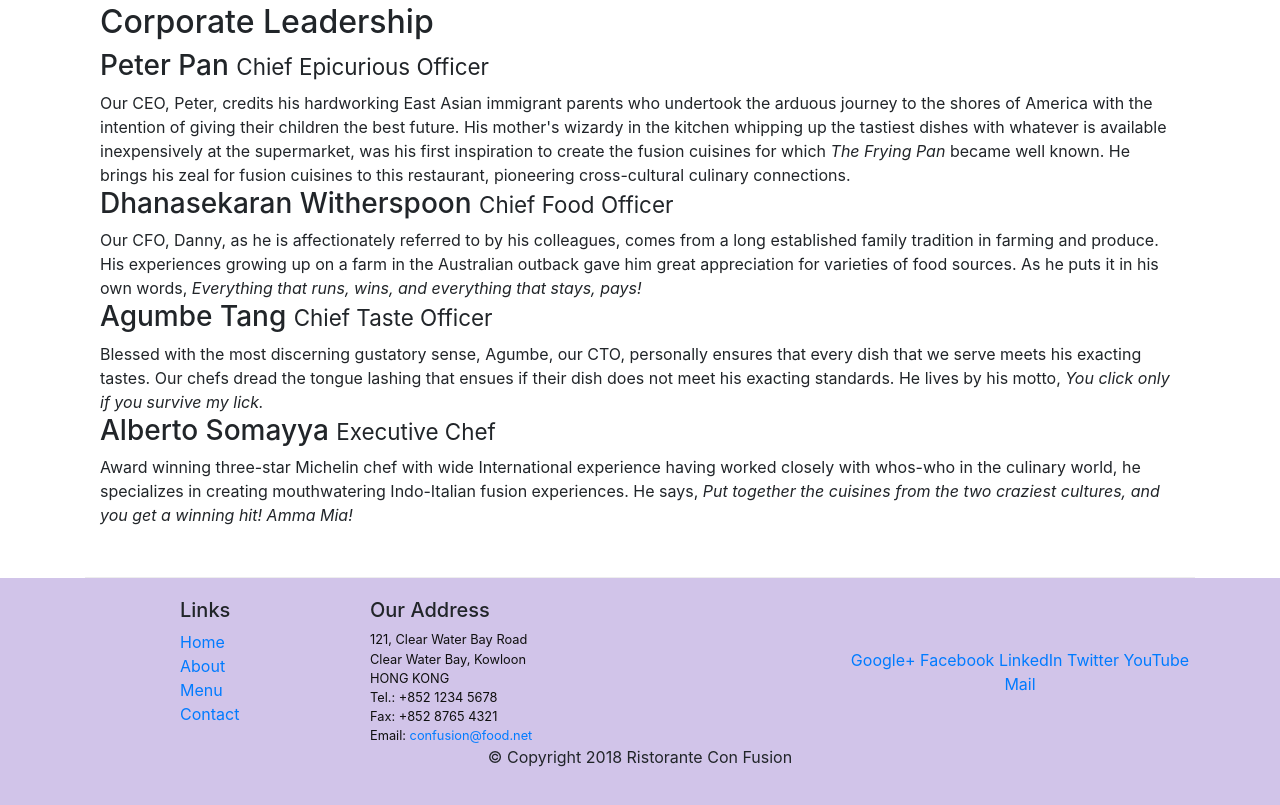
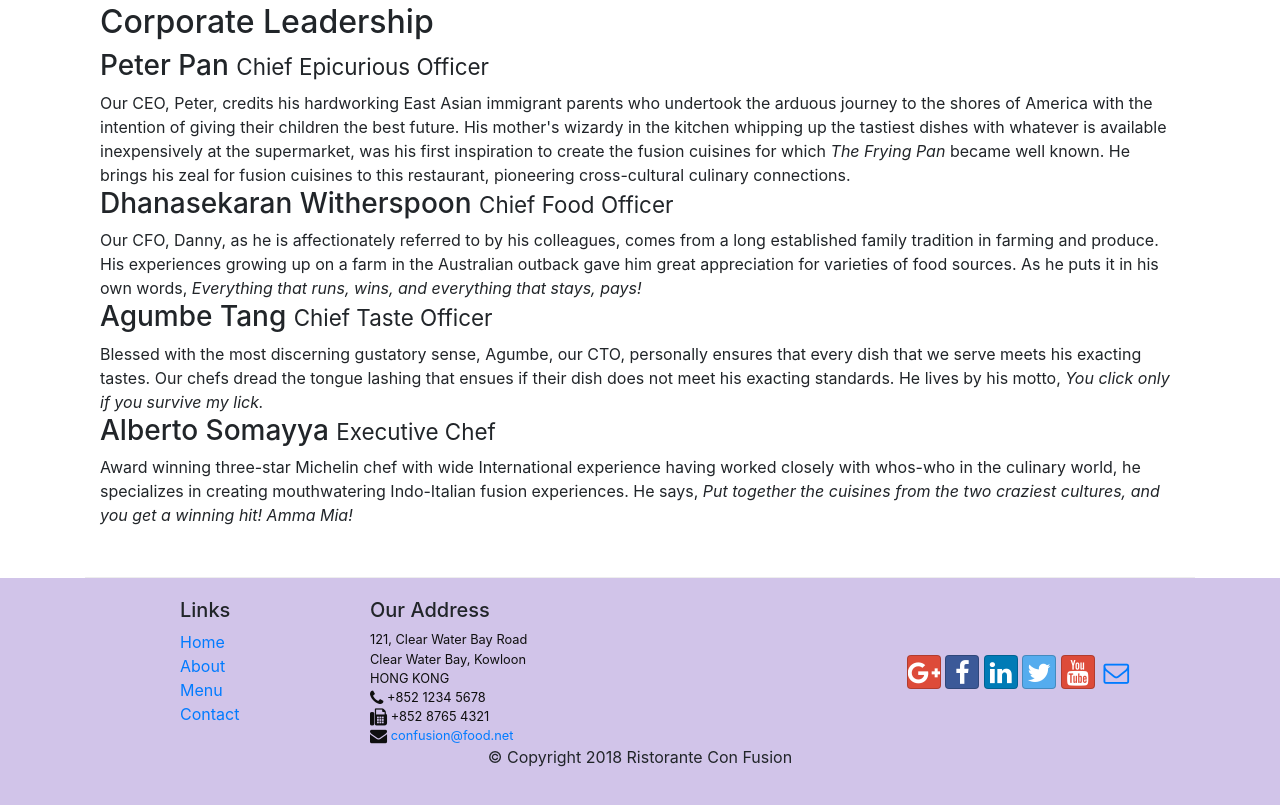
Before and after one commit to Nikhilvinnakota/Bootstrap-Week-1, a website: page aboutus.html in a window 1280 px wide. Shown: the part 912-1717 px from the top of the page. Drawn offline with nearby package versions, Linux system fonts and the light colour scheme.

Commit message:
icon fonts

```diff
--- a/aboutus.html
+++ b/aboutus.html
@@ -9,6 +9,8 @@
 
     <!-- Bootstrap CSS -->
     <link rel="stylesheet" href="node_modules/bootstrap/dist/css/bootstrap.min.css">
+    <link rel="stylesheet" href="node_modules/font-awesome/css/font-awesome.min.css">
+    <link rel="stylesheet" href="node_modules/bootstrap-social/bootstrap-social.css">
     <link rel="stylesheet" href="css/styles.css">
     <title>Ristorante Con Fusion: About Us</title>
 
@@ -27,10 +29,10 @@
             <div class="collapse navbar-collapse" id="Navbar">
             <ul class="navbar-nav mr-auto">
 
-            <li class="nav-item"><a class="nav-link" href="./index.html">Home</a></li>
-            <li class="nav-item active"><a class="nav-link" href="#">About</a></li>
-            <li class="nav-item"><a class="nav-link" href="#">Menu</a></li>
-            <li class="nav-item"><a class="nav-link" href="#">Contact</a></li>
+            <li class="nav-item"><a class="nav-link" href="./index.html"><span class="fa fa-home fa-lg"> Home </span></a></li>
+            <li class="nav-item active"><a class="nav-link" href="#"><span class="fa fa-info fa-lg"> About</span></a></li>
+            <li class="nav-item"><a class="nav-link" href="#"><span class="fa fa-list fa-lg"> Menu</span></a></li>
+            <li class="nav-item"><a class="nav-link" href="#"><span class="fa fa-address-card fa-lg"> Contact</span></a></li>
 
             </ul>
         </div>
@@ -113,19 +115,19 @@
 		              121, Clear Water Bay Road<br>
 		              Clear Water Bay, Kowloon<br>
 		              HONG KONG<br>
-		              Tel.: +852 1234 5678<br>
-		              Fax: +852 8765 4321<br>
-		              Email: <a href="mailto:confusion@food.net">confusion@food.net</a>
+		              <i class="fa fa-phone fa-lg"></i> +852 1234 5678<br>
+                      <i class="fa fa-fax fa-lg"></i> +852 8765 4321<br>
+                      <i class="fa fa-envelope fa-lg"></i><a href="mailto:confusion@food.net"> confusion@food.net</a>
 		           </address>
                 </div>
                 <div class="col-12 col-sm-4 align-self-center">
                     <div class="text-center">
-                        <a href="http://google.com/+">Google+</a>
-                        <a href="http://www.facebook.com/profile.php?id=">Facebook</a>
-                        <a href="http://www.linkedin.com/in/">LinkedIn</a>
-                        <a href="http://twitter.com/">Twitter</a>
-                        <a href="http://youtube.com/">YouTube</a>
-                        <a href="mailto:">Mail</a>
+                        <a class="btn btn-social-icon btn-google" href="http://google.com/+"><i class="fa fa-google-plus"></i></a>
+                        <a class="btn btn-social-icon btn-facebook" href="http://www.facebook.com/profile.php?id="><i class="fa fa-facebook"></i></a>
+                        <a class="btn btn-social-icon btn-linkedin" href="http://www.linkedin.com/in/"><i class="fa fa-linkedin"></i></a>
+                        <a class="btn btn-social-icon btn-twitter" href="http://twitter.com/"><i class="fa fa-twitter"></i></a>
+                        <a class="btn btn-social-icon btn-google" href="http://youtube.com/"><i class="fa fa-youtube"></i></a>
+                        <a class="btn btn-social-icon" href="mailto:"><i class="fa fa-envelope-o"></i></a>
                     </div>
                 </div>
            </div>
--- a/package.json
+++ b/package.json
@@ -15,6 +15,8 @@
   },
   "dependencies": {
     "bootstrap": "^4.0.0",
+    "bootstrap-social": "^5.1.1",
+    "font-awesome": "^4.7.0",
     "jquery": "^3.3.1",
     "popper.js": "^1.12.9"
   }
```
Also changed, not shown: index.html (+16 -14 lines), 1 other file.
